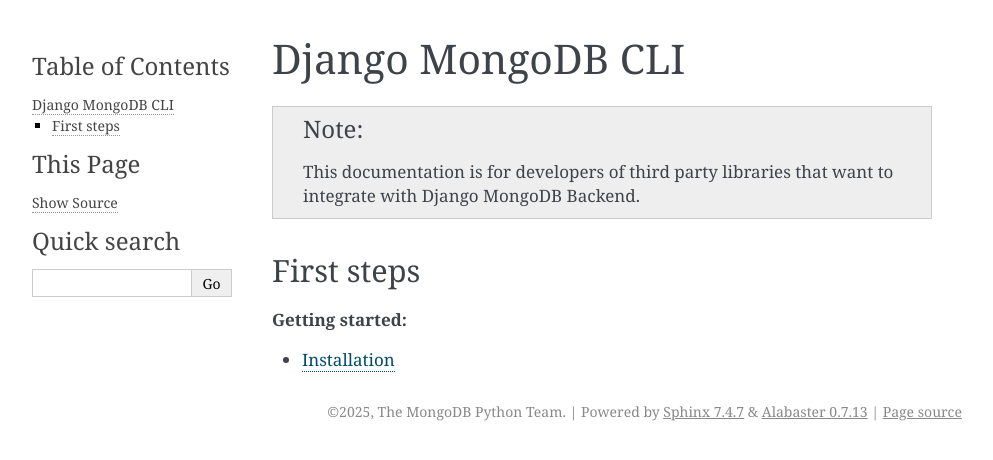
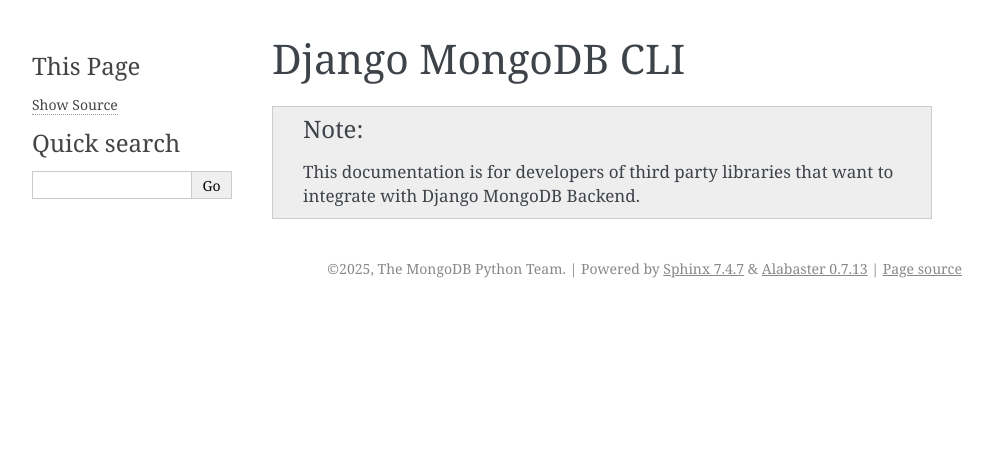
Before and after one commit to aclark4life/django-mongodb-cli, a Sphinx documentation site: the page built from docs/index.rst, in a window 1280 px wide. Shown: the top 460 px of the page, without its empty margins (148-1141 px from the left). Built offline with Sphinx 7.4.7, drawn with Linux system fonts in a browser that asks for light colours.

Commit message:
Update docs

```diff
--- a/docs/index.rst
+++ b/docs/index.rst
@@ -5,10 +5,3 @@
 .. note::
 
     This documentation is for developers of third party libraries that want to integrate with Django MongoDB Backend.
-
-First steps
-===========
-
-**Getting started:**
-
-- :doc:`Installation <intro/install>`
```
Also changed, not shown: docs/intro/install.rst (deleted, +0 -7 lines).
